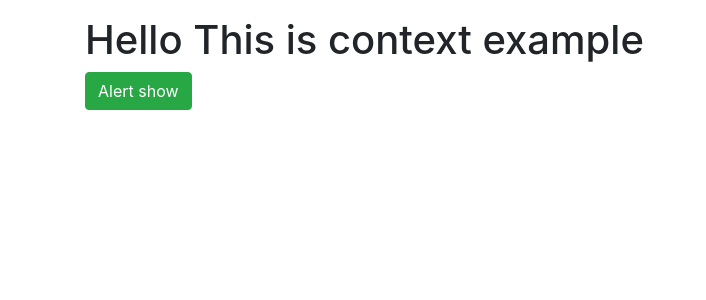
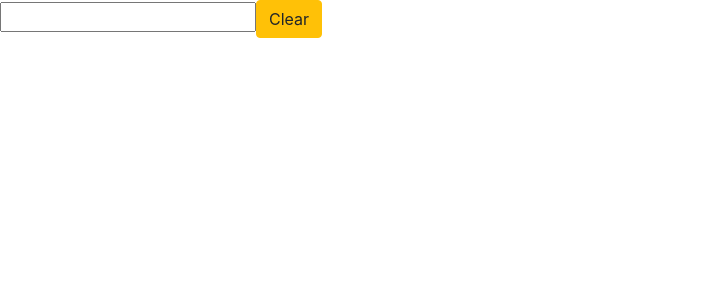
Before and after one commit to MrLait/react-theories, a React (Create React App) app in the folder src/react-hooks/: page / in a window 1280 px wide. Shown: the top 300 px of the page, without its empty margins (0-706 px from the left). Built offline with nearby package versions, Linux system fonts and the light colour scheme.

Commit message:
custom hooks

```diff
--- a/src/react-hooks/src/App.js
+++ b/src/react-hooks/src/App.js
@@ -1,18 +1,37 @@
-import React, { useState } from "react";
-import Alert from "./alert/Alert";
-import { AlertProvider } from "./alert/AlertContext";
-import Main from "./Main";
+//useHooks.com
+import React, { useEffect, useState } from "react";
 
-export const AlertContext = React.createContext()
+function useLogger(value) {
+  useEffect(() => {
+    console.log('Value change:', value);
+  }, [value])
+}
+
+function useInput(initialValue) {
+  const [value, setValue] = useState(initialValue)
+
+  const onChange = event => {
+    setValue(event.target.value)
+  }
+
+  const clear = () => setValue('')
+  return {
+    bind: { value, onChange },
+    value,
+    clear
+  }
+}
 
 function App() {
+  const input = useInput('')
+
+  useLogger(input.value);
   return (
-    <AlertProvider>
-      <div className={'container pt-3'}>
-        <Alert />
-        <Main toggle={() => { }} />
-      </div>
-    </AlertProvider>
+    <div>
+      <input type="text" {...input.bind} />
+      <button className="btn btn-warning" onClick={() => input.clear()}> Clear </button>
+      <h1> {input.value}</h1>
+    </div>
   )
 }
 
```
